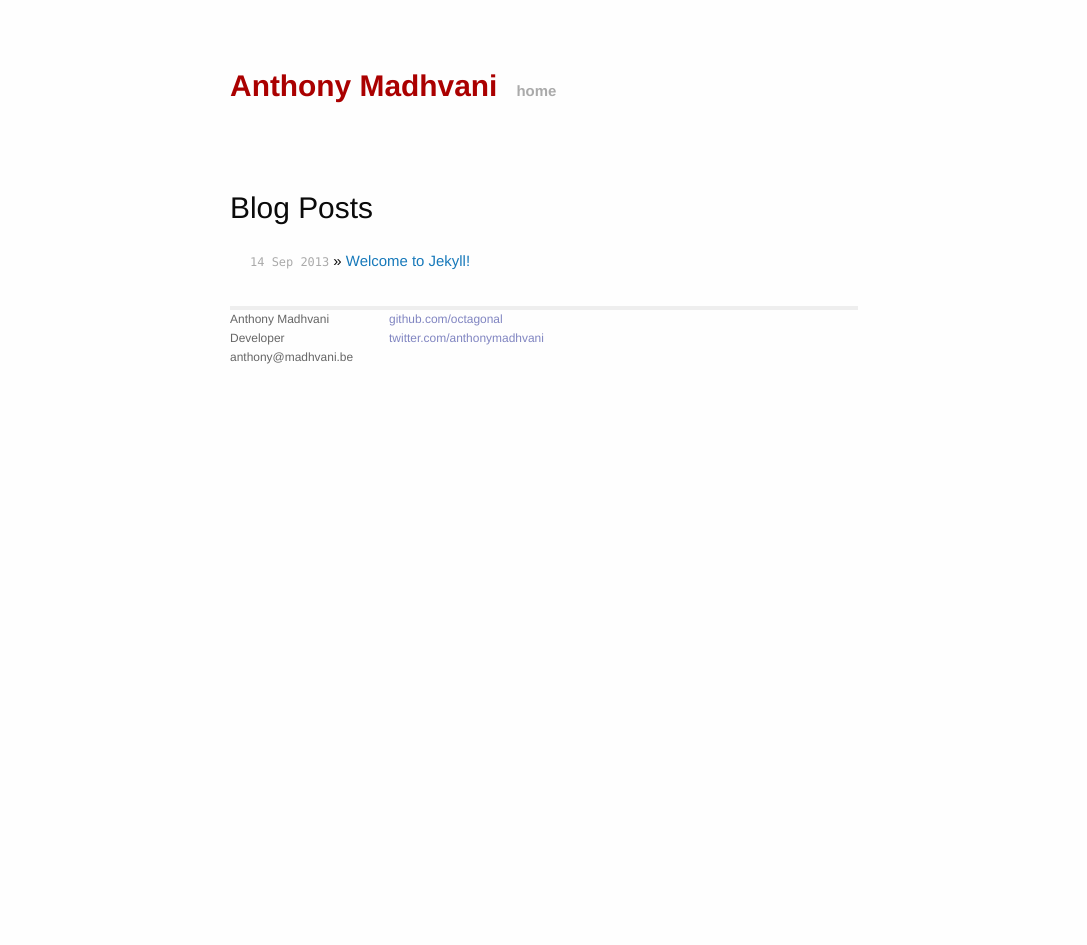
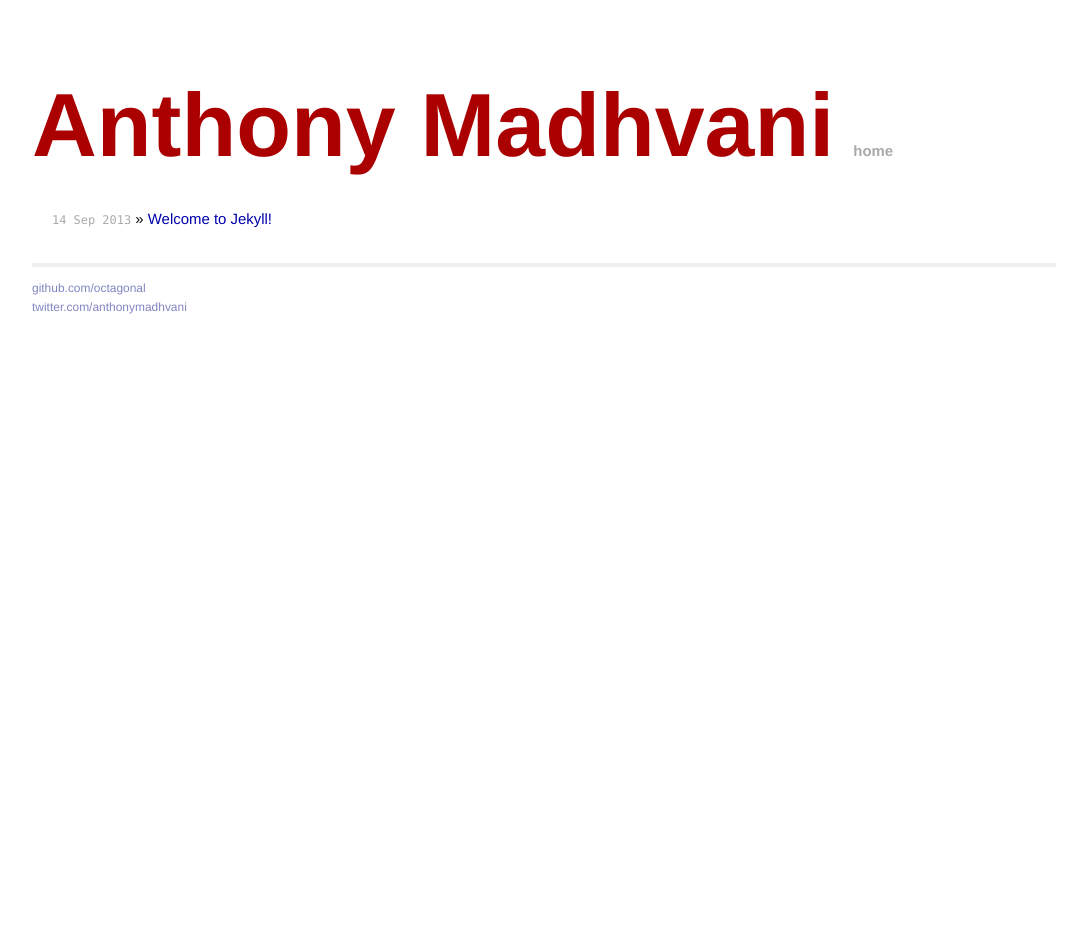
Before and after one commit to octagonal/octagonal.github.io, a Jekyll site: the page built from index.html, in a window 1280 px wide. Shown: the whole page, without its empty margins (96-1183 px from the left). Built offline with Jekyll 4.4.1, drawn with Linux system fonts in a browser that asks for light colours; nearby versions of some CDN libraries; library files that are not in the unit come from our copies; Markdown is read by kramdown in place of the engine named in the settings.

Commit message:
Typography

```diff
--- a/_layouts/default.html
+++ b/_layouts/default.html
@@ -5,29 +5,20 @@
         <meta http-equiv="X-UA-Compatible" content="IE=edge,chrome=1">
         <title>{{ page.title }}</title>
         <meta name="viewport" content="width=device-width">
-        <!-- syntax highlighting CSS -->
-        <link rel="stylesheet" href="/css/syntax.css">
-        <!-- Custom CSS -->
-        <link rel="stylesheet" href="/css/main.css">
         <link rel="stylesheet" href="/css/foundation.min.css">
         <link rel="stylesheet" href="/css/normalize.css">
+        <link rel="stylesheet" href="/css/syntax.css">
+        <link rel="stylesheet" href="/css/main.css">
     </head>
     <body>
         <div class="container">
           <div class="site">
-            <div class="header">
+            <nav>
               <h1 class="title"><a href="/">{{ site.name }}</a></h1>
               <a class="extra" href="/">home</a>
-            </div>
+            </nav>
                 {{ content }}
             <div class="footer">
-              <div class="contact">
-                <p>
-                  Anthony Madhvani<br />
-                  Developer<br />
-                  anthony@madhvani.be
-                </p>
-              </div>
               <div class="contact">
                 <p>
                   <a href="http://github.com/octagonal/">github.com/octagonal</a><br />
--- a/css/main.css
+++ b/css/main.css
@@ -58,35 +58,37 @@ ul.posts span {
 .site {
   font-size: 115%;
   text-align: justify;
-  width: 42em;
+  width: 80%;
   margin: 3em auto 2em;
   line-height: 1.5em;
 }
 
-.site .header a {
+.site nav a {
   font-weight: bold;
   text-decoration: none;
 }
 
-.site .header h1.title {
+.site nav h1.title {
   display: inline-block;
-  margin-bottom: 2em;
+  margin-bottom: 0.2em;
+  margin-top: 0.2em;
+  font-size: 6em;
 }
 
-.site .header h1.title a {
+.site nav h1.title a {
   color: #a00;
 }
 
-.site .header h1.title a:hover {
+.sitenav h1.title a:hover {
   color: #000;
 }
 
-.site .header a.extra {
+.site nav a.extra {
   color: #aaa;
   margin-left: 1em;
 }
 
-.site .header a.extra:hover {
+.site nav a.extra:hover {
   color: #000;
 }
 
@@ -119,6 +121,10 @@ ul.posts span {
 
 .site .footer .rss img {
   border: 0;
+}
+
+#home .posts a {
+  text-decoration:none;
 }
 
 /*****************************************************************************/
--- a/index.html
+++ b/index.html
@@ -4,7 +4,6 @@ title: Anthony Madhvani | Developer
 ---
 
 <div id="home">
-  <h1>Blog Posts</h1>
   <ul class="posts">
     {% for post in site.posts %}
       <li><span>{{ post.date | date_to_string }}</span> &raquo; <a href="{{ post.url }}">{{ post.title }}</a></li>
```
